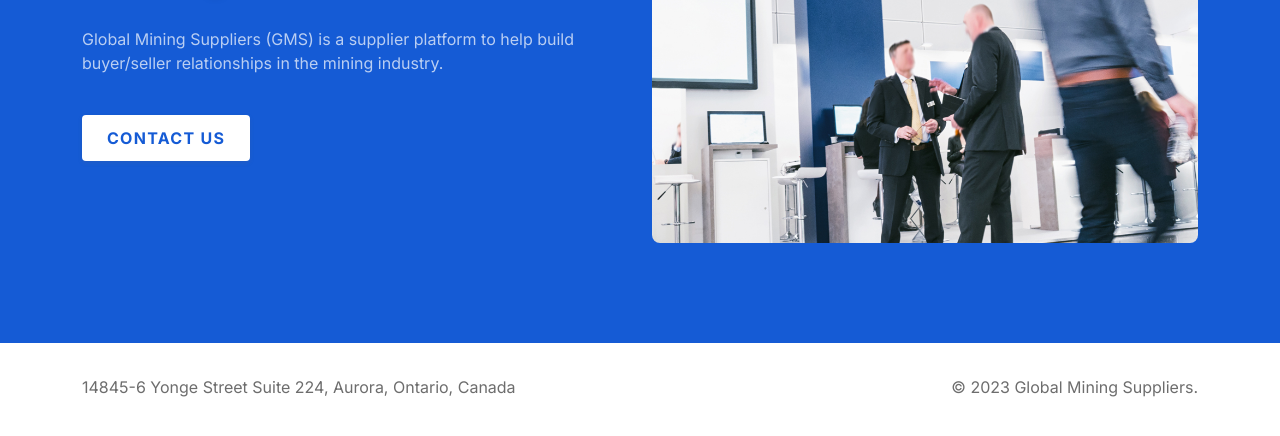
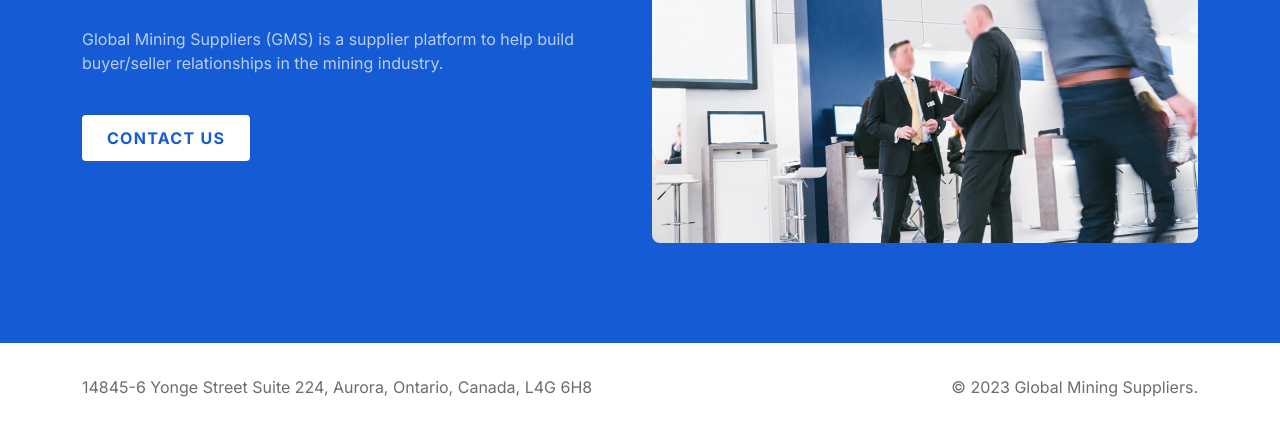
Before and after one commit to cms11/gms, a plain HTML site: page index.html in a window 1280 px wide. Shown: the part 354-790 px from the top of the page. Drawn offline with Linux system fonts and the light colour scheme.

Commit message:
Update index.html

```diff
--- a/index.html
+++ b/index.html
@@ -90,7 +90,7 @@
               <!-- Single Widget -->
               <div class="footer-widget">
                 <p>
-                  <span>14845-6 Yonge Street Suite 224, Aurora, Ontario, Canada</span>
+                  <span>14845-6 Yonge Street Suite 224, Aurora, Ontario, Canada, L4G 6H8</span>
                 </p>
               </div>
               <!-- End Single Widget -->
```
